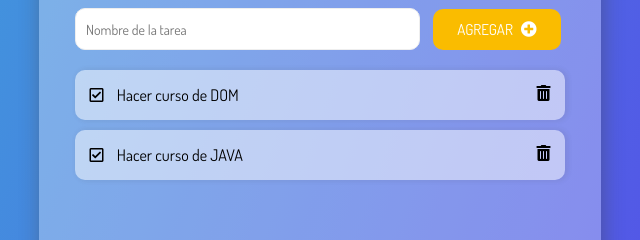
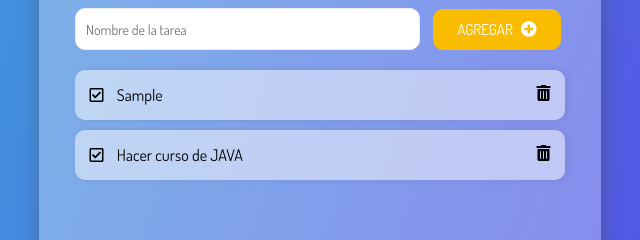
Before and after one commit to JonathanPlanells/DOM-js, a plain HTML site: page index.html in a window 1280 px wide. Both pictures are taken after typing "Sample" into the empty fields and a click on the button "AGREGAR". Shown: the part 159-399 px from the top of the page, 320-960 px from the left. Drawn offline with Linux system fonts and the light colour scheme.

Commit message:
Se crear el contenido editable del DOM con ´, ya se puede agregar el elemento a la lista, siguiente paso que se agreguen mas elementos y no solo cambie el primero

```diff
--- a/index.html
+++ b/index.html
@@ -40,11 +40,8 @@
         </div>
         <ul class="cardsList">
           <li class="card" data-task>
-            <div>
-              <i class="far fa-check-square icon"></i>
-              <span class="task">Hacer curso de DOM</span>
-            </div>
-            <i class="fas fa-trash-alt trashIcon icon"></i>
+
+
           </li>
           <li class="card">
             <div>
--- a/script.js
+++ b/script.js
@@ -37,8 +37,16 @@ const creatTask = (evento) => {
     evento.preventDefault();
     const input = document.querySelector("[data-form-input]");
     const value = input.value
+    const task = document.querySelector("[data-task]")
     input.value = ""
-    console.log(value)
+    const content = `
+    <div>
+        <i class="far fa-check-square icon"></i>
+        <span class="task">${value}</span>
+    </div>
+    <i class="fas fa-trash-alt trashIcon icon"></i>`
+    task.innerHTML = content;
+    console.log(content)
 }
 
 btn.addEventListener('click', creatTask)
```
